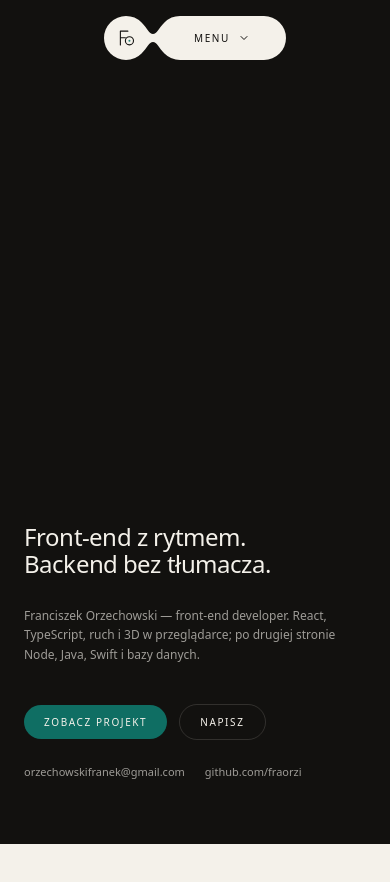
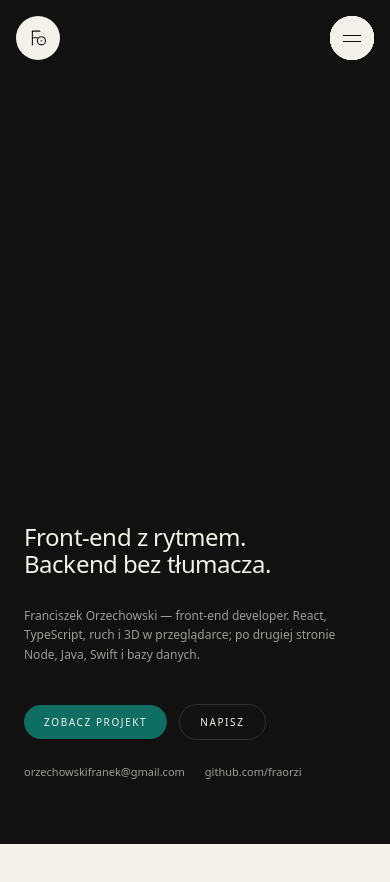
Before and after one commit to fraorzi/Portfolio, a React (Vite) app: page / in a window 390 px wide. Shown: the top 882 px of the page. Built offline with nearby package versions, Linux system fonts and the light colour scheme; no server answers.

Commit message:
feat: separate branding and unfold mobile gooey navigation

```diff
--- a/src/components/layout/Navbar.tsx
+++ b/src/components/layout/Navbar.tsx
@@ -1,8 +1,7 @@
 import { useEffect, useRef, useState } from 'react';
-import { AnimatePresence, motion, useReducedMotion } from 'motion/react';
-import { ChevronDown } from 'lucide-react';
+import { motion } from 'motion/react';
+import { cn } from '@/lib/cn';
 import { scrollToId } from '@/lib/scroll';
-import { getGooeyNavPath } from '@/lib/gooeyNav';
 import {
   contact,
   navCopy,
@@ -11,9 +10,10 @@ import {
   type SectionId,
 } from '@/content/site';
 import { useActiveSection } from '@/hooks/useActiveSection';
+import { useMediaQuery } from '@/hooks/useMediaQuery';
 import { useMounted } from '@/hooks/useMounted';
+import { Monogram } from '@/components/marks/Monogram';
 import { GooeyNav } from '@/components/layout/GooeyNav';
-import { Monogram } from '@/components/marks/Monogram';
 
 type NavbarProps = {
   visible: boolean;
@@ -21,16 +21,51 @@ type NavbarProps = {
 
 export function Navbar({ visible }: NavbarProps) {
   const mounted = useMounted();
-  const reduce = useReducedMotion();
+  const desktop = useMediaQuery('(min-width: 1024px)');
+  const reducedMotion = useMediaQuery('(prefers-reduced-motion: reduce)');
   const [open, setOpen] = useState(false);
   const rootRef = useRef<HTMLElement>(null);
   const active = useActiveSection(mounted, rootRef);
   const toggleRef = useRef<HTMLButtonElement>(null);
+  const mobileOpen = open && !desktop;
+  const transition = {
+    duration: reducedMotion ? 0 : 0.42,
+    ease: [0.22, 1, 0.36, 1],
+  } as const;
+  const mobileItems = navItems.map((item, index) => ({
+    item,
+    index,
+    animate: {
+      y: mobileOpen
+        ? reducedMotion
+          ? (index + 1) * 60
+          : Array.from(
+              { length: navItems.length + 1 },
+              (_, step) => Math.min(step, index + 1) * 60,
+            )
+        : 0,
+      width: mobileOpen
+        ? reducedMotion
+          ? 148
+          : Array.from({ length: navItems.length + 1 }, (_, step) =>
+              step > index ? 148 : 44,
+            )
+        : 44,
+    },
+    transition: {
+      ...transition,
+      duration: reducedMotion ? 0 : mobileOpen ? navItems.length * 0.16 : 0.32,
+      delay:
+        !mobileOpen && !reducedMotion
+          ? (navItems.length - index - 1) * 0.065
+          : 0,
+    },
+  }));
   const sectionTheme =
     sections.find((section) => section.id === active)?.theme ?? 'dark';
 
   useEffect(() => {
-    if (!open) return;
+    if (!mobileOpen) return;
     const onKey = (event: KeyboardEvent) => {
       if (event.key === 'Escape') {
         setOpen(false);
@@ -41,78 +76,61 @@ export function Navbar({ visible }: NavbarProps) {
       if (
         event.target instanceof Node &&
         !rootRef.current?.contains(event.target)
-      )
+      ) {
         setOpen(false);
+      }
+    };
+    const onResize = () => {
+      if (window.matchMedia('(min-width: 1024px)').matches) setOpen(false);
     };
     window.addEventListener('keydown', onKey);
     window.addEventListener('pointerdown', onPointer);
+    window.addEventListener('resize', onResize);
     return () => {
       window.removeEventListener('keydown', onKey);
       window.removeEventListener('pointerdown', onPointer);
+      window.removeEventListener('resize', onResize);
     };
-  }, [open]);
+  }, [mobileOpen]);
 
   const go = (id: SectionId) => {
+    if (mobileOpen) toggleRef.current?.focus({ preventScroll: true });
+    setOpen(false);
     scrollToId(id);
-    if (open) {
-      setOpen(false);
-      toggleRef.current?.focus({ preventScroll: true });
-    }
   };
 
   return (
     <motion.header
       data-theme={sectionTheme === 'dark' ? 'light' : 'dark'}
       initial={false}
-      animate={{ y: visible ? 0 : -24, opacity: visible ? 1 : 0 }}
-      transition={{ duration: reduce ? 0 : 0.6, ease: [0.16, 1, 0.3, 1] }}
+      animate={{
+        y: visible || reducedMotion ? 0 : -24,
+        opacity: visible ? 1 : 0,
+      }}
+      transition={transition}
       inert={!visible}
-      className="pointer-events-none fixed inset-x-0 top-4 z-40 flex justify-center px-4 md:top-6"
+      className="pointer-events-none fixed inset-x-0 top-4 z-40 px-4 md:top-6 md:px-10"
     >
-      <nav
-        ref={rootRef}
-        aria-label={navCopy.label}
-        onBlur={(event) => {
-          if (!event.currentTarget.contains(event.relatedTarget))
-            setOpen(false);
-        }}
-        className="pointer-events-auto relative"
+      <svg width="0" height="0" aria-hidden className="absolute">
+        <filter
+          id="nav-goo"
+          x="-20%"
+          y="-60%"
+          width="140%"
+          height="240%"
+          colorInterpolationFilters="sRGB"
         >
-        <div className="hidden lg:block">
-          <GooeyNav items={sections} active={active} onNavigate={go} />
-        </div>
-        <div className="relative lg:hidden">
-          <div className="relative flex h-11 w-[182px] gap-2.5 sm:w-[370px]">
-            <svg
-              aria-hidden
-              className="text-background pointer-events-none absolute inset-0 h-full w-full sm:hidden"
-            >
-              <path
-                d={getGooeyNavPath({
-                  segments: [
-                    { offset: 0, size: 44 },
-                    { offset: 54, size: 128 },
-                  ],
-                  thickness: 44,
-                })}
-                fill="currentColor"
+          <feGaussianBlur in="SourceGraphic" stdDeviation="7" result="blur" />
+          <feColorMatrix
+            in="blur"
+            mode="matrix"
+            values="1 0 0 0 0  0 1 0 0 0  0 0 1 0 0  0 0 0 22 -10"
+            result="goo"
           />
+          <feBlend in="SourceGraphic" in2="goo" />
+        </filter>
       </svg>
-            <svg
-              aria-hidden
-              className="text-background pointer-events-none absolute inset-0 hidden h-full w-full sm:block"
-            >
-              <path
-                d={getGooeyNavPath({
-                  segments: [
-                    { offset: 0, size: 232 },
-                    { offset: 242, size: 128 },
-                  ],
-                  thickness: 44,
-                })}
-                fill="currentColor"
-              />
-            </svg>
+      <div className="mx-auto flex w-full max-w-7xl items-start justify-between gap-6">
         <a
           href="#hero"
           aria-label={navCopy.home}
@@ -120,52 +138,144 @@ export function Navbar({ visible }: NavbarProps) {
             event.preventDefault();
             go('hero');
           }}
-              className="text-foreground hover:text-primary-600 relative flex h-11 w-11 items-center justify-center gap-2.5 rounded-full transition-colors sm:w-[232px]"
+          className="bg-background text-foreground hover:bg-card pointer-events-auto flex h-11 shrink-0 items-center gap-3 rounded-full px-3 transition-colors lg:pr-5"
         >
           <Monogram className="h-5 w-5" />
-              <span className="font-display text-2xs hidden tracking-[0.16em] whitespace-nowrap uppercase sm:inline">
+          <span className="font-display text-2xs hidden tracking-[0.16em] whitespace-nowrap uppercase lg:inline">
             {contact.name}
           </span>
         </a>
+
+        <nav
+          ref={rootRef}
+          aria-label={navCopy.label}
+          onBlur={(event) => {
+            if (!event.currentTarget.contains(event.relatedTarget)) {
+              setOpen(false);
+            }
+          }}
+          className="pointer-events-auto relative"
+        >
+          <div className="hidden lg:block">
+            <GooeyNav items={navItems} active={active} onNavigate={go} />
+          </div>
+
+          <div className="relative size-11 lg:hidden">
             <button
               ref={toggleRef}
               type="button"
-              aria-expanded={open}
+              aria-label={mobileOpen ? navCopy.close : navCopy.open}
+              aria-expanded={mobileOpen}
               aria-controls="mobile-navigation"
-              onClick={() => setOpen((value) => !value)}
-              className="font-display text-foreground text-2xs hover:text-primary-600 relative flex h-11 w-32 items-center justify-center gap-2 rounded-full tracking-[0.16em] whitespace-nowrap uppercase transition-colors"
+              onClick={() => setOpen(!mobileOpen)}
+              className="text-foreground hover:text-primary active:text-primary relative z-10 flex size-11 items-center justify-center rounded-full transition-colors"
             >
-              {navItems.find((item) => item.id === active)?.label ??
-                navCopy.menu}
+              <span aria-hidden className="relative h-4 w-[18px]">
                 <motion.span
-                animate={{ rotate: open ? 180 : 0 }}
-                transition={{ duration: reduce ? 0 : 0.2 }}
+                  initial={false}
+                  animate={{
+                    y: mobileOpen ? 0 : -3,
+                    rotate: mobileOpen ? 45 : 0,
+                  }}
+                  transition={transition}
+                  className="absolute top-1/2 left-0 h-px w-full bg-current"
+                />
+                <motion.span
+                  initial={false}
+                  animate={{
+                    y: mobileOpen ? 0 : 3,
+                    rotate: mobileOpen ? -45 : 0,
+                  }}
+                  transition={transition}
+                  className="absolute top-1/2 left-0 h-px w-full bg-current"
+                />
+              </span>
+            </button>
+            <div
+              aria-hidden
+              className="pointer-events-none absolute top-0 right-0 h-[344px] w-[148px] [filter:url(#nav-goo)]"
             >
-                <ChevronDown className="h-3 w-3" aria-hidden />
-              </motion.span>
-            </button>
-          </div>
-          <AnimatePresence>
-            {open && (
+              <div className="bg-background absolute top-0 right-0 size-11 rounded-full" />
+              {mobileItems.map(
+                ({ item, index, animate, transition: itemTransition }) => (
                   <motion.div
-                id="mobile-navigation"
-                initial={{ opacity: 0, y: reduce ? 0 : -8 }}
-                animate={{ opacity: 1, y: 0 }}
-                exit={{ opacity: 0, y: reduce ? 0 : -8 }}
-                transition={{ duration: reduce ? 0 : 0.2 }}
-                className="absolute top-full left-1/2 mt-3 max-h-[calc(100svh-6rem)] -translate-x-1/2 overflow-y-auto p-1"
+                    key={item.id}
+                    initial={false}
+                    animate={animate}
+                    transition={itemTransition}
+                    className="bg-background absolute top-0 right-0 h-11 rounded-full"
                   >
-                <GooeyNav
-                  items={navItems}
-                  active={active}
-                  onNavigate={go}
-                  vertical
+                    <motion.div
+                      initial={false}
+                      animate={{ scaleY: mobileOpen ? 1 : 0 }}
+                      transition={{
+                        duration: reducedMotion ? 0 : 0.16,
+                        delay: mobileOpen && !reducedMotion ? index * 0.16 : 0,
+                      }}
+                      className={cn(
+                        'bg-background absolute -top-[18px] h-5 w-3 origin-bottom rounded-full',
+                        index === 0 ? 'right-4' : 'right-[68px]',
+                      )}
                     />
                   </motion.div>
+                ),
               )}
-          </AnimatePresence>
+            </div>
+            <ul
+              id="mobile-navigation"
+              inert={!mobileOpen}
+              aria-hidden={!mobileOpen}
+              className="pointer-events-none absolute top-0 right-0 w-[148px]"
+            >
+              {mobileItems.map(
+                ({ item, index, animate, transition: itemTransition }) => (
+                  <motion.li
+                    key={item.id}
+                    initial={false}
+                    animate={animate}
+                    transition={itemTransition}
+                    className="absolute top-0 right-0 h-11"
+                  >
+                    <motion.a
+                      href={`#${item.id}`}
+                      aria-current={item.id === active ? 'location' : undefined}
+                      onClick={(event) => {
+                        event.preventDefault();
+                        go(item.id);
+                      }}
+                      initial={false}
+                      animate={{ opacity: mobileOpen ? 1 : 0 }}
+                      transition={{
+                        duration: reducedMotion ? 0 : 0.18,
+                        delay:
+                          mobileOpen && !reducedMotion
+                            ? index * 0.16 + 0.12
+                            : 0,
+                      }}
+                      className={cn(
+                        'hover:text-foreground focus-visible:text-foreground flex h-11 items-center justify-center gap-2 rounded-full text-xs tracking-[0.16em] whitespace-nowrap uppercase transition-colors',
+                        mobileOpen && 'pointer-events-auto',
+                        item.id === active
+                          ? 'text-foreground'
+                          : 'text-muted-foreground',
+                      )}
+                    >
+                      <span
+                        aria-hidden
+                        className={cn(
+                          'bg-ochre size-1 rounded-full',
+                          item.id !== active && 'opacity-0',
+                        )}
+                      />
+                      {item.label}
+                    </motion.a>
+                  </motion.li>
+                ),
+              )}
+            </ul>
           </div>
         </nav>
+      </div>
     </motion.header>
   );
 }
--- a/src/content/site.ts
+++ b/src/content/site.ts
@@ -31,7 +31,8 @@ export const navItems = sections.filter((s) => s.id !== 'hero');
 export const navCopy = {
   label: 'Nawigacja',
   menu: 'Menu',
-  open: ', otwórz nawigację',
+  open: 'Otwórz nawigację',
+  close: 'Zamknij nawigację',
   home: 'Do początku strony',
 };
 
```
Lines whose indentation alone changed are shown as unchanged.
